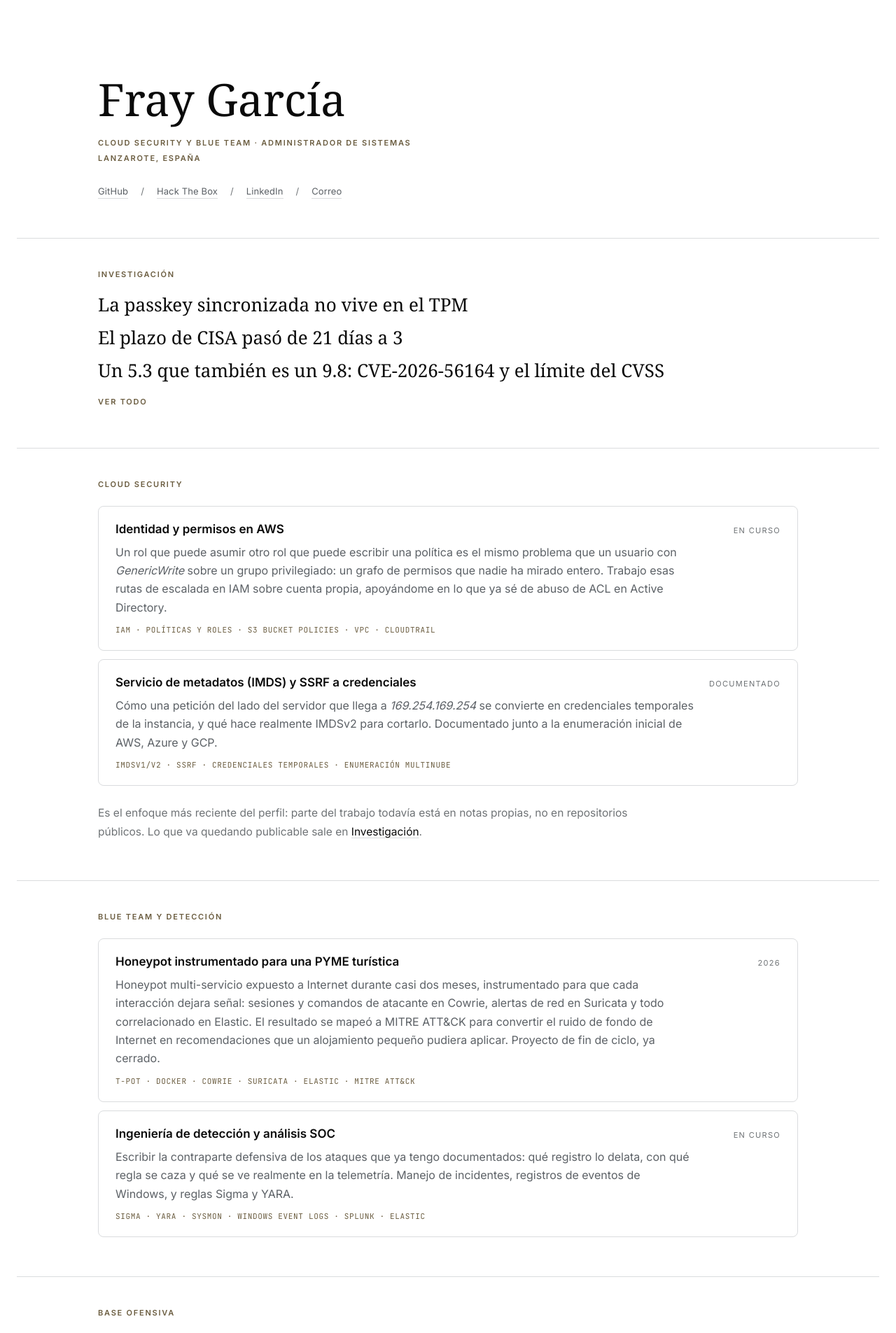
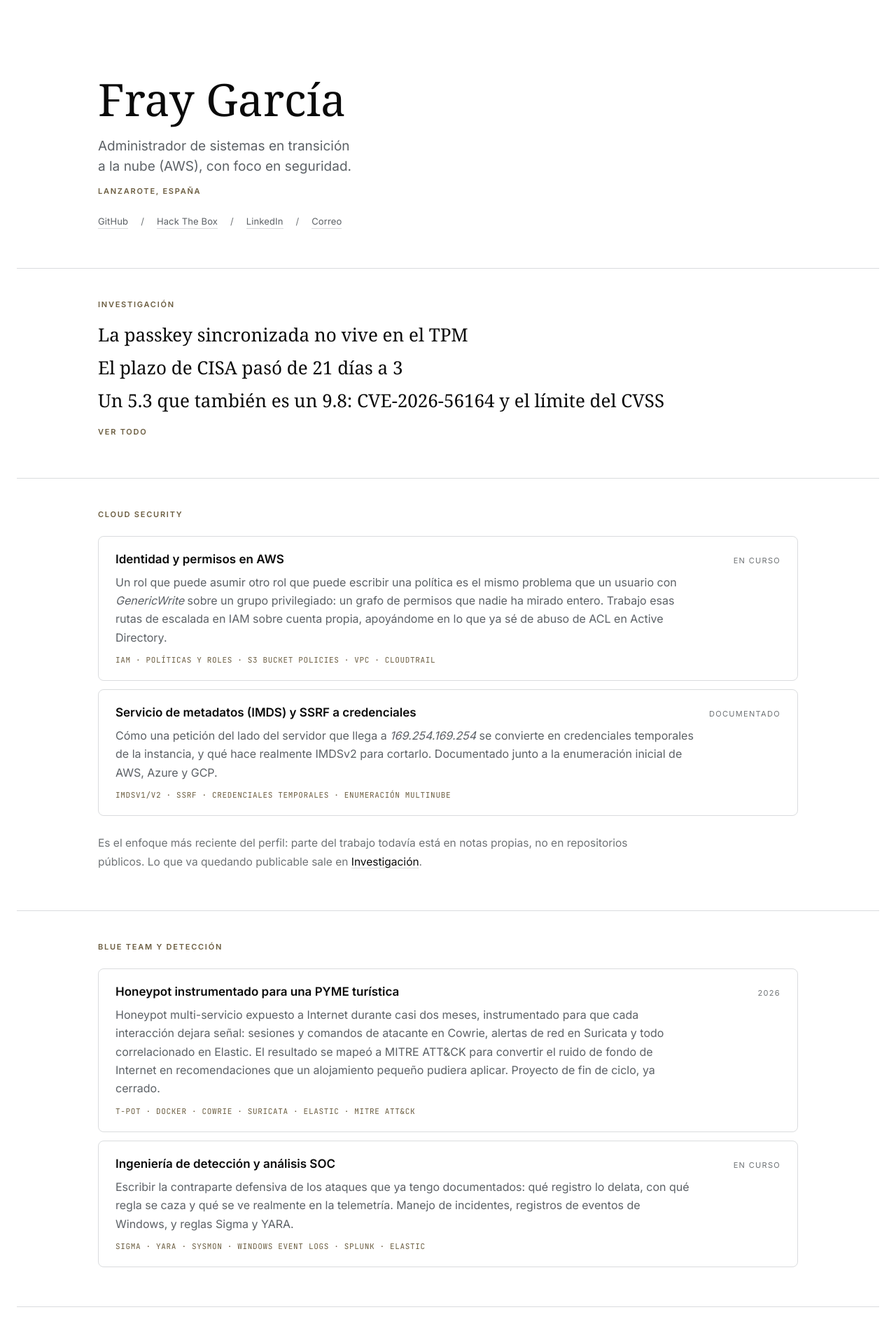
Before and after one commit to fraydgarcia/fraydgarcia.github.io, a Jekyll site: the page built from index.html, in a window 1280 px wide. Shown: the top 1905 px of the page at 70% size. Built offline with Jekyll 4.4.1, drawn with Linux system fonts in a browser that asks for light colours; some web fonts are replaced.

Commit message:
Reencuadrar la cabecera: sysadmin en transicion a la nube
Sustituye el rol declarado, que prometia una especializacion todavia en
construccion y auto-filtraba de ofertas de sistemas y cloud generalista.
El nuevo encuadre es amplio pero dirigido: base contratable hoy, movimiento
hacia la nube y la inclinacion a seguridad, sin cerrar puertas.

El rol pasa de versalitas espaciadas de 11px a subtitulo de 19px: era una
etiqueta y ahora es una frase, y en mayusculas espaciadas resultaba
ilegible. La ubicacion se separa en su propia linea.

Las secciones de cloud security y blue team no se tocan: son la direccion
y la evidencia. Generalizar tambien ahi dejaria el perfil sin rumbo.
Se actualizan la descripcion del sitio y la tarjeta social generica.

```diff
--- a/_config.yml
+++ b/_config.yml
@@ -1,5 +1,5 @@
 title: "Fray García"
-description: "Cloud security y blue team desde una base ofensiva. Administrador de sistemas en Lanzarote. Ingeniería de detección, seguridad en AWS e investigación técnica propia."
+description: "Administrador de sistemas en transición a la nube (AWS), con foco en seguridad. Lanzarote. Ingeniería de detección, seguridad en AWS e investigación técnica propia."
 author: "Fray García"
 url: "https://fraydgarcia.github.io"
 lang: es
--- a/assets/css/main.css
+++ b/assets/css/main.css
@@ -47,9 +47,15 @@ header h1{
   font-size:clamp(38px,6vw,64px);letter-spacing:0;
   color:var(--ink);line-height:1.05;max-width:18ch;text-wrap:balance;
 }
+/* El rol es una frase, no una etiqueta: en versalitas espaciadas se volvía
+   ilegible, así que va compuesto como subtítulo y la ubicación se separa */
 header .role{
+  font-size:19px;font-weight:400;line-height:1.5;
+  color:var(--body);margin-top:20px;max-width:44ch;text-wrap:balance;
+}
+header .ubicacion{
   font-size:11px;letter-spacing:.16em;font-weight:600;
-  color:var(--accent);text-transform:uppercase;margin-top:18px;line-height:2;
+  color:var(--accent);text-transform:uppercase;margin-top:14px;
 }
 header .intro{
   font-weight:400;font-size:18px;color:var(--body);
--- a/index.html
+++ b/index.html
@@ -4,7 +4,8 @@ layout: default
 
   <header class="col">
     <h1>Fray García</h1>
-    <div class="role">Cloud Security y Blue Team &middot; Administrador de Sistemas<br>Lanzarote, España</div>
+    <p class="role">Administrador de sistemas en transición a la nube (AWS), con foco en seguridad.</p>
+    <p class="ubicacion">Lanzarote, España</p>
     <nav>
       <a href="https://github.com/fraydgarcia">GitHub</a><span class="sep">/</span>
       <a href="https://app.hackthebox.com/public/users/2163518">Hack The Box</a><span class="sep">/</span>
```
Also changed, not shown: assets/img/og/default.png.
